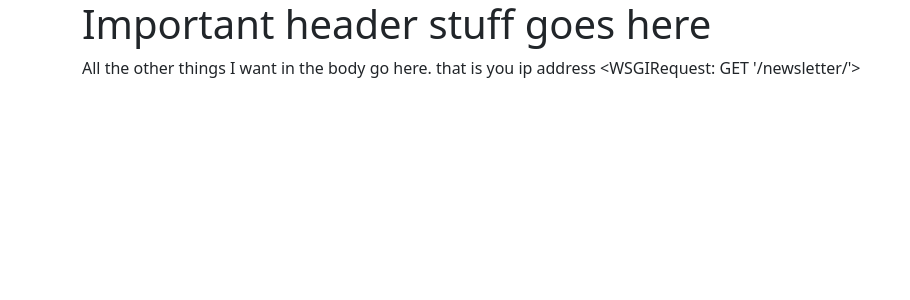
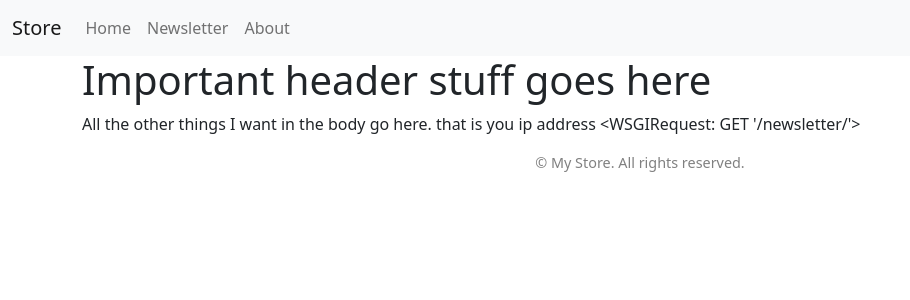
Before and after one commit to mirecloud/Django, a Django app: page /newsletter/ in a window 1280 px wide. Shown: the top 300 px of the page, without its empty margins (0-910 px from the left). Run offline with Django 5.2, Linux system fonts and the light colour scheme.

Commit message:
Adding footer

```diff
--- /dev/null
+++ b/my_store/templates/_footer.html
@@ -0,0 +1,7 @@
+<footer>
+        {% block footer %}
+            <p style="text-align:center; color:gray; font-size:0.9em;">
+                © {{ now|date:"Y" }} My Store. All rights reserved.
+            </p>
+        {% endblock footer %}
+    </footer>
--- /dev/null
+++ b/my_store/templates/_navbar.html
@@ -0,0 +1,21 @@
+<nav class="navbar navbar-expand-md bg-light">
+    <div class="container-fluid">
+        <a class="navbar-brand" href="/">Store</a>
+        <button class="navbar-toggler" type="button" data-bs-toggle="collapse" data-bs-target="#navbarCollapse" aria-controls="navbarCollapse" aria-expanded="false" aria-label="Toggle navigation">
+            <span class="navbar-toggler-icon"></span>
+        </button>
+        <div class="collapse navbar-collapse" id="navbarCollapse">
+            <ul class="navbar-nav me-auto mb-2 mb-md-0">
+                <li class="nav-item">
+                    <a class="nav-link" aria-current="page" href="/">Home</a>
+                </li>
+                <li class="nav-item">
+                    <a class="nav-link" href="/newsletter/">Newsletter</a>
+                </li>
+                <li class="nav-item">
+                    <a class="nav-link" href="/about/">About</a>
+                </li>
+            </ul>
+        </div>
+    </div>
+</nav>
--- a/my_store/templates/base.html
+++ b/my_store/templates/base.html
@@ -7,11 +7,13 @@
         <link href="https://cdn.jsdelivr.net/npm/bootstrap@5.2.0/dist/css/bootstrap.min.css" rel="stylesheet" integrity="sha384-gH2yIJqKdNHPEq0n4Mqa/HGKIhSkIHeL5AyhkYV8i59U5AR6csBvApHHNl/vI1Bx" crossorigin="anonymous">
     </head>
   <body>
+      {% include '_navbar.html' %}
       <header class="container">
           {% block header %}{% endblock %}
       </header>
       <main class="container">
           {% block content %}{% endblock %}
       </main>
+      {% include '_footer.html' %}
   </body>
 </html>
--- a/my_store/templates/newsletter.html
+++ b/my_store/templates/newsletter.html
@@ -9,3 +9,7 @@
 {% block content %}
     <p>All the other things I want in the body go here. that is you ip address {{ request }}</p>
 {% endblock content %}
+
+{% block footer %}
+    <h1>Copyright © {{ now|date:"Y" }} My Store. All rights reserved.</h1>
+{% endblock footer %}
```
